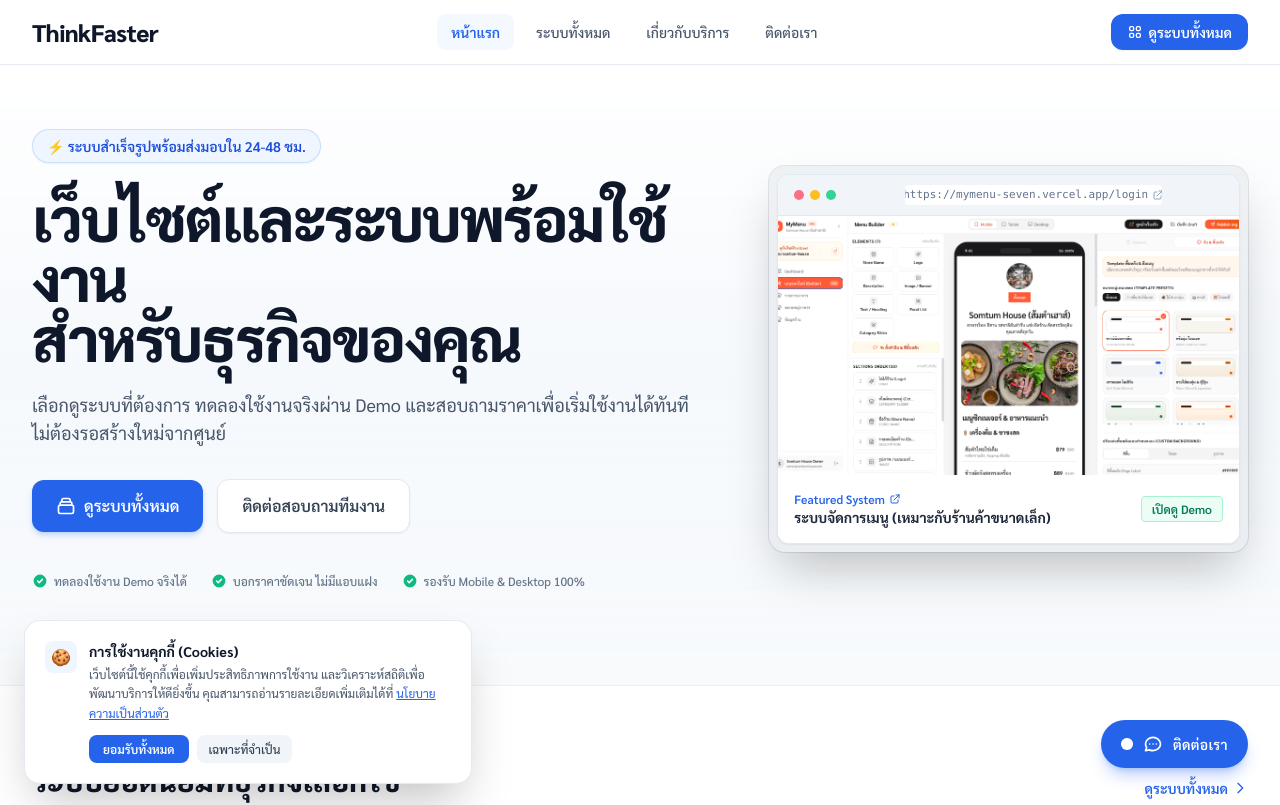
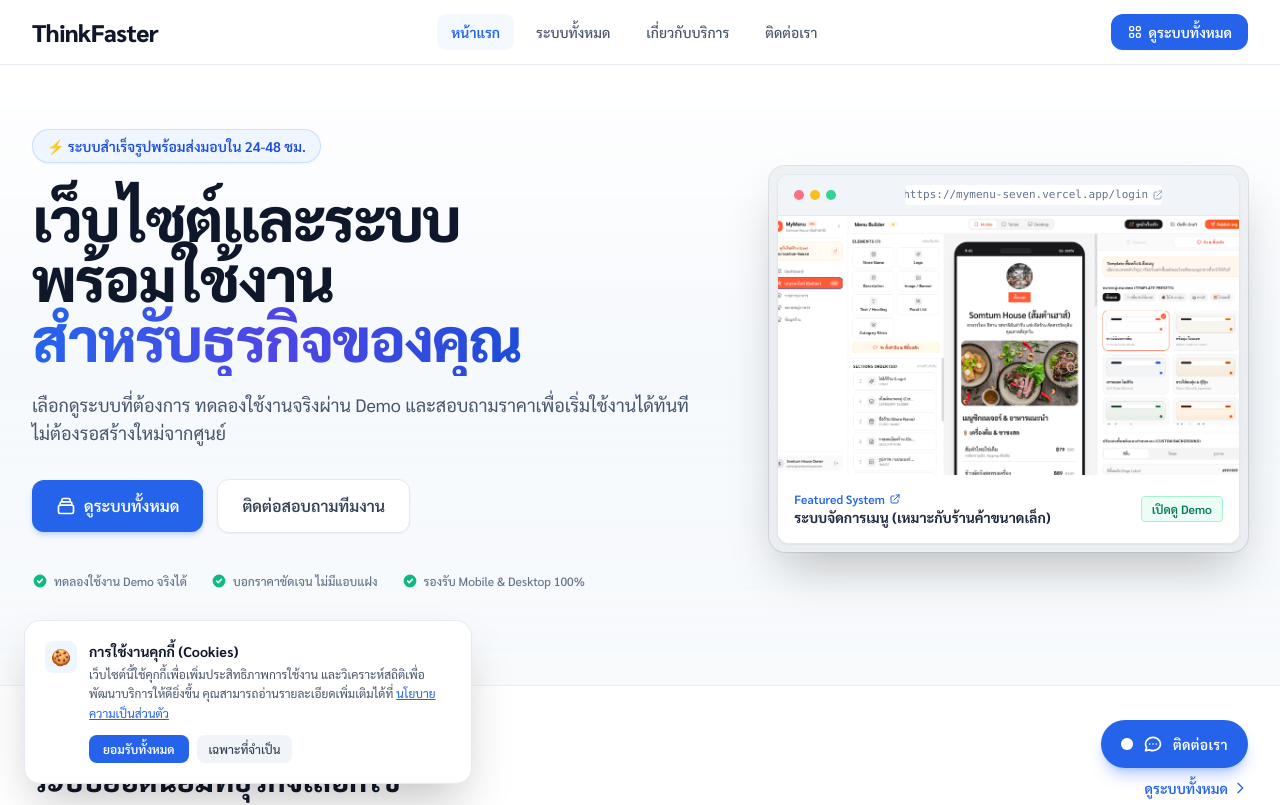
Before and after one commit to mstackhub/ThinkFaster, a website with bundled scripts: page index.html in a window 1280 px wide. Shown: the top 805 px of the page. Built offline with nearby package versions, Linux system fonts and the light colour scheme; some packages are replaced by stand-ins of ours; no server answers; the database is empty.

Commit message:
fix(typography): fix Thai word wrap for hero title avoiding orphan syllables

```diff
--- a/css/app.css
+++ b/css/app.css
@@ -30,6 +30,12 @@ body {
   -webkit-font-smoothing: antialiased;
   -moz-osx-font-smoothing: grayscale;
   overflow-x: hidden;
+}
+
+/* Thai Typography & Word Break Rules */
+h1, h2, h3, h4, h5, h6 {
+  word-break: normal;
+  overflow-wrap: break-word;
 }
 
 /* Safe area for mobile */
--- a/index.html
+++ b/index.html
@@ -67,9 +67,9 @@
             <span id="hero-badge">⚡ เว็บไซต์และระบบสำเร็จรูป พร้อมส่งมอบทันที</span>
           </div>
 
-          <h1 id="hero-title" class="text-3xl sm:text-5xl lg:text-6xl font-extrabold tracking-tight text-slate-900 leading-[1.15]">
-            เว็บไซต์และระบบพร้อมใช้งาน<br class="hidden sm:inline">
-            <span class="text-transparent bg-clip-text bg-gradient-to-r from-blue-600 to-indigo-600">สำหรับธุรกิจของคุณ</span>
+          <h1 id="hero-title" class="text-3xl sm:text-5xl lg:text-6xl font-extrabold tracking-tight text-slate-900 leading-[1.25] sm:leading-[1.18]">
+            <span class="inline-block">เว็บไซต์และระบบ</span><span class="inline-block whitespace-nowrap">พร้อมใช้งาน</span><br class="hidden sm:inline">
+            <span class="block sm:inline text-transparent bg-clip-text bg-gradient-to-r from-blue-600 via-indigo-600 to-blue-700">สำหรับธุรกิจของคุณ</span>
           </h1>
 
           <p id="hero-subtitle" class="text-base sm:text-lg text-slate-600 max-w-2xl mx-auto lg:mx-0 leading-relaxed font-normal">
--- a/js/app.js
+++ b/js/app.js
@@ -32,7 +32,25 @@ async function initHomePage() {
     const heroTitle = document.getElementById('hero-title');
     const heroSubtitle = document.getElementById('hero-subtitle');
     const heroBadge = document.getElementById('hero-badge');
-    if (heroTitle && settings.hero.title) heroTitle.innerText = settings.hero.title;
+    if (heroTitle && settings.hero.title) {
+      const parts = settings.hero.title.split('\n');
+      if (parts.length >= 2) {
+        let line1 = escapeHTML(parts[0].trim());
+        const line2 = escapeHTML(parts.slice(1).join(' ').trim());
+        if (line1.includes('พร้อมใช้งาน')) {
+          line1 = line1.replace('พร้อมใช้งาน', '<span class="inline-block whitespace-nowrap">พร้อมใช้งาน</span>');
+          if (line1.includes('เว็บไซต์และระบบ')) {
+            line1 = line1.replace('เว็บไซต์และระบบ', '<span class="inline-block">เว็บไซต์และระบบ</span>');
+          }
+        }
+        heroTitle.innerHTML = `
+          ${line1}<br class="hidden sm:inline">
+          <span class="block sm:inline text-transparent bg-clip-text bg-gradient-to-r from-blue-600 via-indigo-600 to-blue-700">${line2}</span>
+        `;
+      } else {
+        heroTitle.innerText = settings.hero.title;
+      }
+    }
     if (heroSubtitle && settings.hero.subtitle) heroSubtitle.innerText = settings.hero.subtitle;
     if (heroBadge && settings.hero.badge_text) heroBadge.innerText = settings.hero.badge_text;
   }
```
